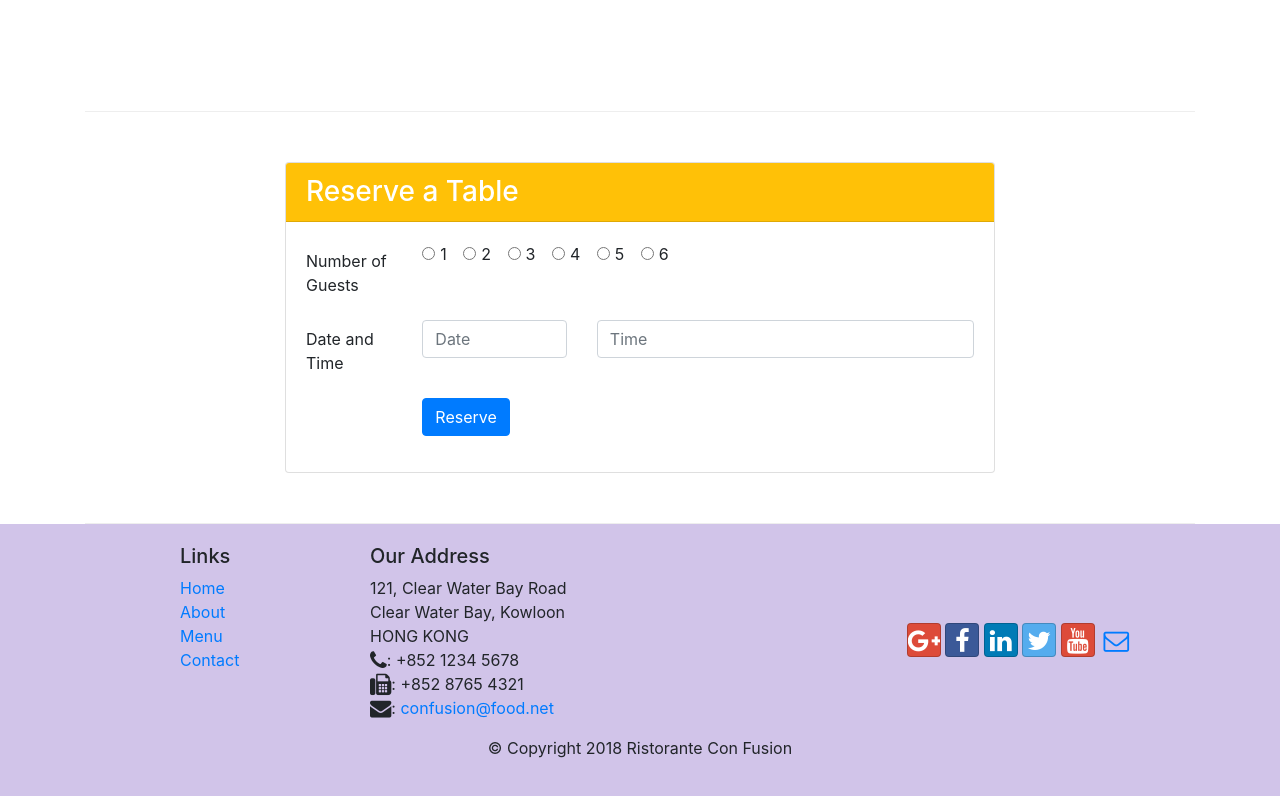
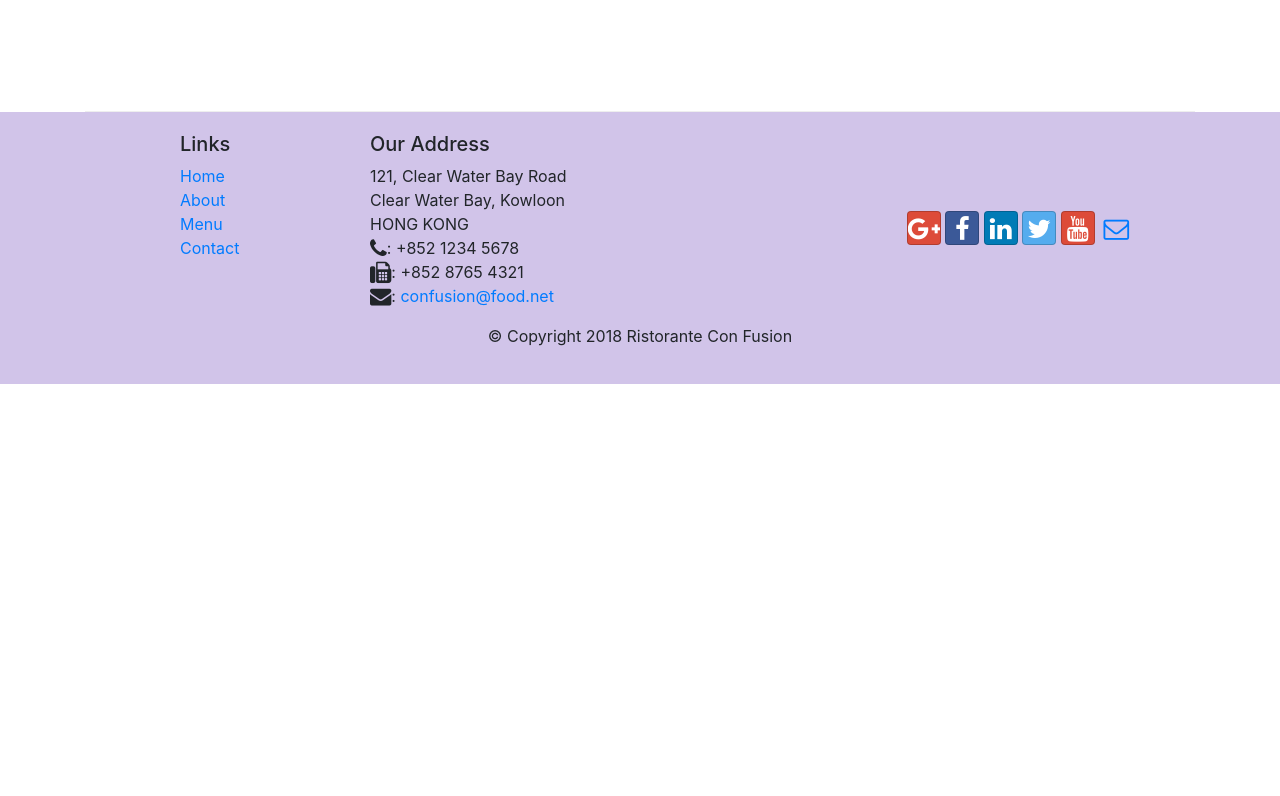
Before and after one commit to sofiabonini/coursera-bootstrap, a website: page index.html in a window 1280 px wide. Shown: the part 1773-2569 px from the top of the page. After the commit the page ends 2157 px from the top, so only its background shows below. Drawn offline with nearby package versions, Linux system fonts and the light colour scheme.

Commit message:
deleted unnecessary code

```diff
--- a/index.html
+++ b/index.html
@@ -284,76 +284,6 @@
                 </div>
             </div>
         </div>
-        <div class="row row-content justify-content-center">
-            <div class="col-12 col-sm-8">
-                <div class="card">
-                    <h3 class="card-header bg-warning text-white">Reserve a Table</h3>
-                    <div class="card-body">
-                        <form id="reservation">
-                            <div class="form-group row">
-                                <label for="numguests" class="col-md-2 col-form-label">Number of Guests</label>
-                                <div class="col-md-10">
-                                    <div class="form-check form-check-inline">
-                                        <input class="form-check-input" type="radio" name="numguests" id="num1" value="option1">
-                                        <label class="form-check-label strong" for="num1">
-                                          1
-                                        </label>
-                                    </div>
-                                    <div class="form-check form-check-inline">
-                                        <input class="form-check-input" type="radio" name="numguests" id="num2" value="option2">
-                                        <label class="form-check-label" for="num2">
-                                          2
-                                        </label>
-                                    </div>
-                                    <div class="form-check form-check-inline">
-                                        <input class="form-check-input" type="radio" name="numguests" id="num3" value="option3">
-                                        <label class="form-check-label" for="num3">
-                                          3
-                                        </label>
-                                    </div>
-                                    <div class="form-check form-check-inline">
-                                        <input class="form-check-input" type="radio" name="numguests" id="num4" value="option4">
-                                        <label class="form-check-label" for="num4">
-                                          4
-                                        </label>
-                                    </div>
-                                    <div class="form-check form-check-inline">
-                                        <input class="form-check-input" type="radio" name="numguests" id="num5" value="option5">
-                                        <label class="form-check-label" for="num5">
-                                          5
-                                        </label>
-                                    </div>
-                                    <div class="form-check form-check-inline">
-                                        <input class="form-check-input" type="radio" name="numguests" id="num6" value="option6">
-                                        <label class="form-check-label" for="num6">
-                                          6
-                                        </label>
-                                    </div>
-                                </div>
-                            </div>
-                            <div class="form-group row">
-                                <label for="dateAndTime" class="col-12 col-md-2 col-form-label">Date and Time</label>
-                                <div class="col-5 col-md-3">
-                                    <input type="text" class="form-control" id="date" name="date"
-                                        placeholder="Date">
-                                </div>
-                                <div class="col-7 col-md-7">
-                                    <input type="text" class="form-control" id="time" name="time"
-                                        placeholder="Time">
-                                </div>
-                            </div>
-                            <div class="form-group row">
-                                <div class="offset-md-2 col-md-10">
-                                    <button type="submit" class="btn btn-primary">
-                                        Reserve
-                                    </button>
-                                </div>
-                            </div>
-                        </form>
-                    </div>
-                </div>
-            </div>
-        </div>
     </div>
 
     <footer class="footer">
```
